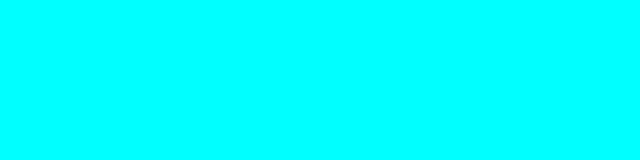
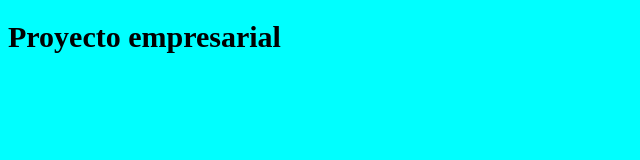
Before and after one commit to abnormal951/CursoGitPil, a plain HTML site: page index.html in a window 1280 px wide. Shown: the whole page, without its empty margins (0-640 px from the left). Drawn offline with Linux system fonts and the light colour scheme.

Commit message:
color de fuente y tamaño

```diff
--- a/css/styles.css
+++ b/css/styles.css
@@ -1,4 +1,5 @@
 body{
-    background-color: aqua;
-
+    background-color: #00ffff;
+    color: black;
+    font-size: 15px;
 }
--- a/index.html
+++ b/index.html
@@ -9,6 +9,8 @@
 </head>
 <body>
 
+    <h1>Proyecto empresarial</h1>
 
+    <script src="/js/app.js"></script>
 </body>
 </html>
--- a/js/app.js
+++ b/js/app.js
@@ -0,0 +1 @@
+console.log("hola");
```
